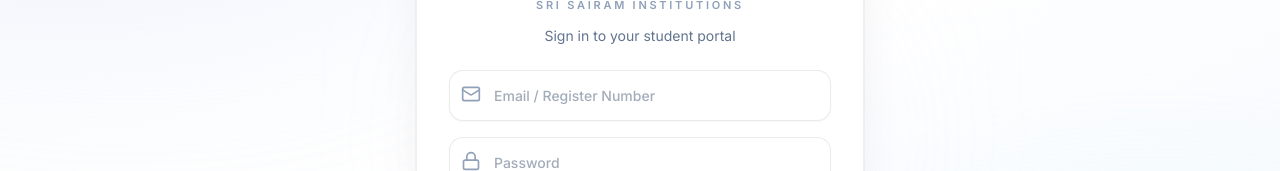
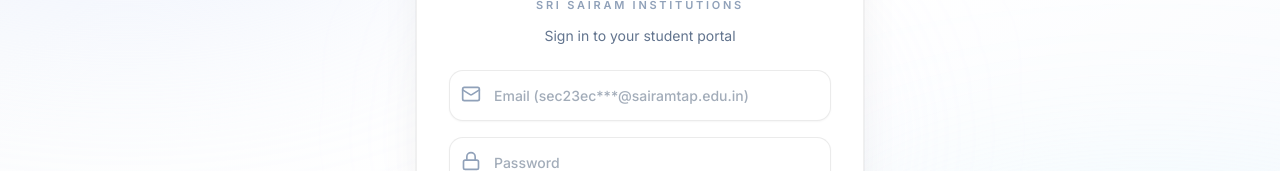
Before and after one commit to AravindS2006/edumate, a Next.js app in the folder frontend/: page / in a window 1280 px wide. Shown: the part 284-455 px from the top of the page. Built offline with nearby package versions, Linux system fonts and the light colour scheme.

Commit message:
Update page.tsx

```diff
--- a/frontend/src/app/page.tsx
+++ b/frontend/src/app/page.tsx
@@ -103,7 +103,7 @@
               <Mail className="absolute left-3 top-3.5 text-slate-400 group-focus-within:text-indigo-500 transition-colors" size={20} />
               <input
                 type="text"
-                placeholder="Email / Register Number"
+                placeholder="Email (sec23ec***@sairamtap.edu.in)"
                 value={username}
                 onChange={(e) => setUsername(e.target.value)}
                 className="glass-input w-full pl-10"
```
